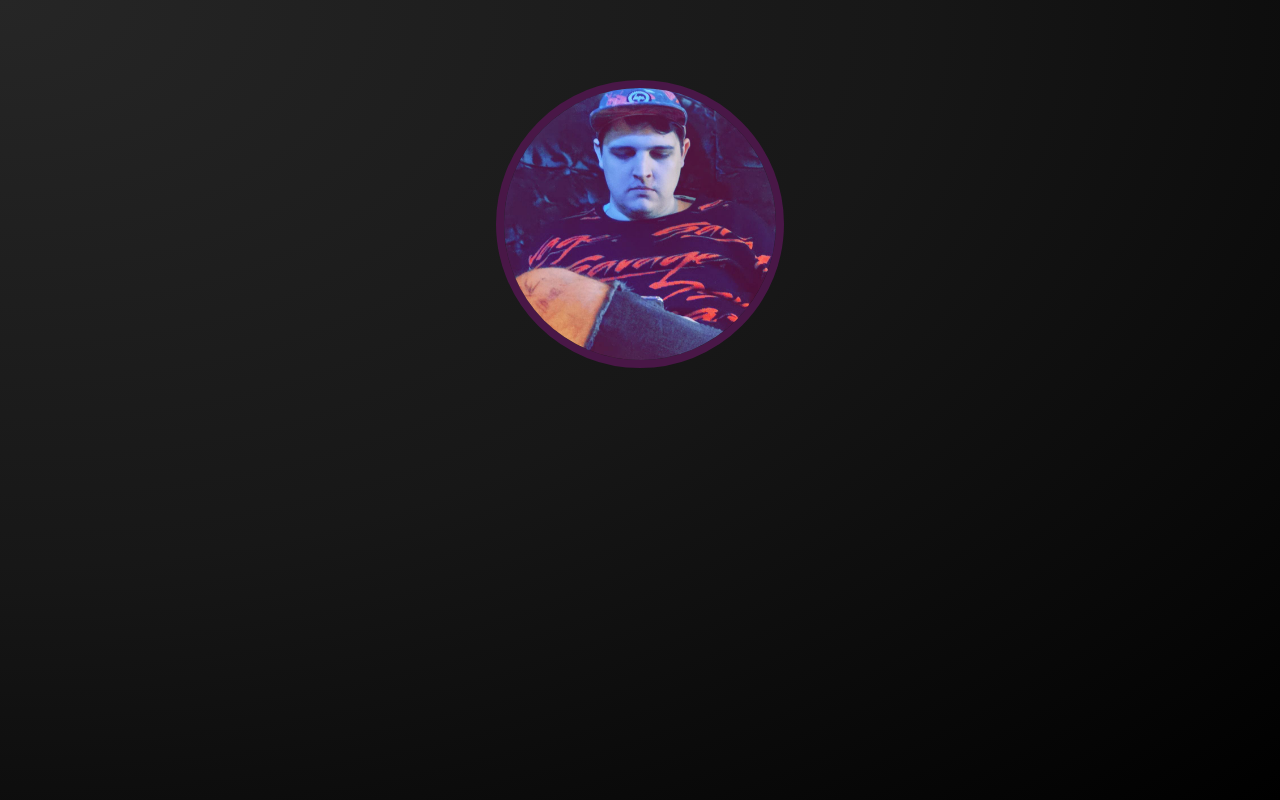
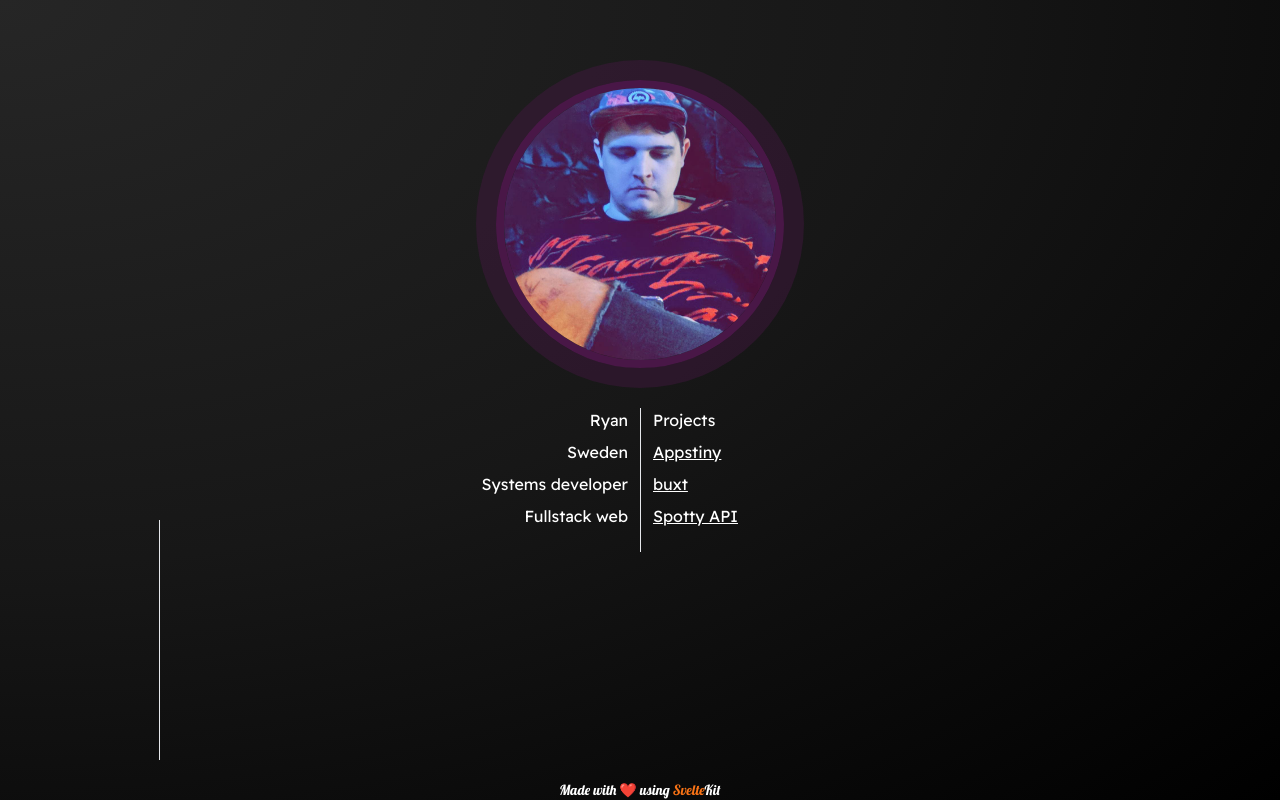
Before and after one commit to mia-z/personal-site, a SvelteKit app: page / in a window 1280 px wide. Both pictures are taken after a click on the element 79 px from the left and 704 px from the top of the page. Built offline with nearby package versions, Linux system fonts and the light colour scheme; some icons are missing; a web font is replaced by a local one.

Commit message:
base layout and visual style - was in the wrong folder

```diff
--- a/src/app.html
+++ b/src/app.html
@@ -2,7 +2,8 @@
 <html lang="en">
 	<head>
 		<meta charset="utf-8" />
-		<link rel="icon" href="%sveltekit.assets%/favicon.png" />
+		<link rel="icon" href="/favicon.ico" />
+		<link rel="manifest" href="/manifest.json" />
 		<meta name="viewport" content="width=device-width" />
 		%sveltekit.head%
 	</head>
--- a/src/routes/+layout.svelte
+++ b/src/routes/+layout.svelte
@@ -6,11 +6,17 @@
     import IoLogoLinkedIn from "svelte-icons/io/IoLogoLinkedin.svelte";
 </script>
 
+<svelte:head>
+    <title>
+        miaz dev
+    </title>
+</svelte:head>
+
 <div class={"h-[100vh] bg-[radial-gradient(ellipse_at_top_left,_var(--tw-gradient-stops))] from-neutral-800 via-neutral-900 to-black relative"}>
     <slot />
 
-    <div class={"absolute w-40 gap-y-5 left-0 bottom-10 h-[50vh] flex flex-col-reverse"}>
-        <div class={"flex w-1/3 mx-auto text-[#dedede] hover:text-white cursor-pointer transition-colors"}>
+    <div class={"absolute w-40 gap-y-5 left-0 bottom-10 h-[30vh] flex flex-col-reverse border-r"}>
+        <div class={"flex w-1/3 mx-auto text-[#dedede] mb-5 hover:text-white cursor-pointer transition-colors"}>
             <a href={"https://github.com/mia-z"} target={"_blank"} rel={"noreferrer noopener"}>
                 <IoLogoGithub />
             </a>
@@ -21,4 +27,7 @@
             </a>
         </div>
     </div>
+    <div class={"absolute text-sm bottom-0 text-white text-center mx-auto left-0 w-full lobster"}>
+        Made with ❤️ using <span class={"text-orange-500"}>Svelte</span>Kit
+    </div>
 </div>
--- a/src/routes/+page.svelte
+++ b/src/routes/+page.svelte
@@ -1,12 +1,44 @@
 <script lang="ts">
+    import { slide, fly } from "svelte/transition";
+    import { quintOut } from "svelte/easing"
 
+    let shouldShow = false;
 </script>
 
 <div class={"relative flex flex-col h-full"}>
-    <img class={`w-72 z-20 rounded-full absolute transition-transform top-[calc(10%)] left-[calc(50%-144px)] border-russian-violet-600 border-8`} src={"/me.jpg"} alt="omg, it me !" />
-    <div class={""}>
-
+    <img class={`w-72 z-20 rounded-full mx-auto mt-20 transition-transform border-russian-violet-600 border-8 shadow-[0_0_0_20px_rgba(73,23,71,0.4)]`} src={"/me.jpg"} alt="omg, it me !" />
+    <div on:animationend={() => shouldShow = true} class={"mt-10 middle-line text-white grid grid-cols-6"}>
+        <div class={"col-start-3 text-right flex flex-col cursor-default select-none"}>
+            {#if shouldShow}
+                <div class={"readex mx-3 mb-2"} in:fly={{ delay: 250, duration: 450, easing: quintOut, x: -50 }}>
+                    Ryan
+                </div>
+                <div class={"readex mx-3 mb-2"}  in:fly={{ delay: 450, duration: 450, easing: quintOut, x: -50 }}>
+                    Sweden
+                </div>
+                <div class={"readex mx-3 mb-2"}  in:fly={{ delay: 650, duration: 450, easing: quintOut, x: -50 }}>
+                    Systems developer
+                </div>
+                <div class={"readex mx-3"}  in:fly={{ delay: 850, duration: 450, easing: quintOut, x: -50 }}>
+                    Fullstack web
+                </div>
+            {/if}
+        </div>
+        <div class={"col-start-4 border-l flex flex-col cursor-default select-none"}>
+            {#if shouldShow}
+                <div class={"readex mx-3 mb-2"} in:fly={{ delay: 1250, duration: 250, easing: quintOut, x: 50 }}>
+                    Projects
+                </div>
+                <div class={"readex mx-3 mb-2"} in:slide={{ delay: 1500, duration: 250, easing: quintOut }}>
+                    <a class={"cursor-pointer underline hover:translate-x-1 transition-transform"} href={"/projects/appstiny"}>Appstiny</a>
+                </div>
+                <div class={"readex mx-3 mb-2"} in:slide={{ delay: 1600, duration: 250, easing: quintOut }}>
+                    <a class={"cursor-pointer underline hover:translate-x-1 transition-transform"} href={"/projects/buxt"}>buxt</a>
+                </div>
+                <div class={"readex mx-3 mb-2"} in:slide={{ delay: 1700, duration: 250, easing: quintOut }}>
+                    <a class={"cursor-pointer underline hover:translate-x-1 transition-transform"} href={"/projects/spotty-api"}>Spotty API</a>
+                </div>
+            {/if}
+        </div>
     </div>
 </div>
-<!--
-0_0_0_20px_rgba(73,23,71,0.4) -->
--- /dev/null
+++ b/src/routes/projects/appstiny/+page.svelte
@@ -0,0 +1,7 @@
+<script lang="ts">
+
+</script>
+
+<div>
+    not done yet hehe
+</div>
--- /dev/null
+++ b/src/routes/projects/buxt/+page.svelte
@@ -0,0 +1,7 @@
+<script lang="ts">
+
+</script>
+
+<div>
+    not done yet hehe
+</div>
--- /dev/null
+++ b/src/routes/projects/spotty-api/+page.svelte
@@ -0,0 +1,7 @@
+<script lang="ts">
+
+</script>
+
+<div>
+    not done yet hehe
+</div>
--- a/src/styles/globals.scss
+++ b/src/styles/globals.scss
@@ -102,3 +102,18 @@ input[type=number] {
     background-color: rgb(54, 83, 20);
 background-image: radial-gradient(at 44% 74%, rgb(220, 252, 231) 0, transparent 98%), radial-gradient(at 30% 34%, rgb(77, 124, 15) 0, transparent 46%), radial-gradient(at 26% 41%, rgb(99, 102, 241) 0, transparent 88%), radial-gradient(at 75% 17%, rgb(244, 244, 245) 0, transparent 94%), radial-gradient(at 81% 7%, rgb(245, 245, 244) 0, transparent 56%), radial-gradient(at 62% 88%, rgb(134, 239, 172) 0, transparent 48%);
 }
+
+.middle-line {
+    animation: middle-line 1250ms cubic-bezier(0.215, 0.610, 0.355, 1) 500ms 1;
+    animation-fill-mode: forwards;
+}
+
+@keyframes middle-line {
+    from {
+        height: 0;
+    }
+
+    to {
+        height: 144px;
+    }
+}
```
